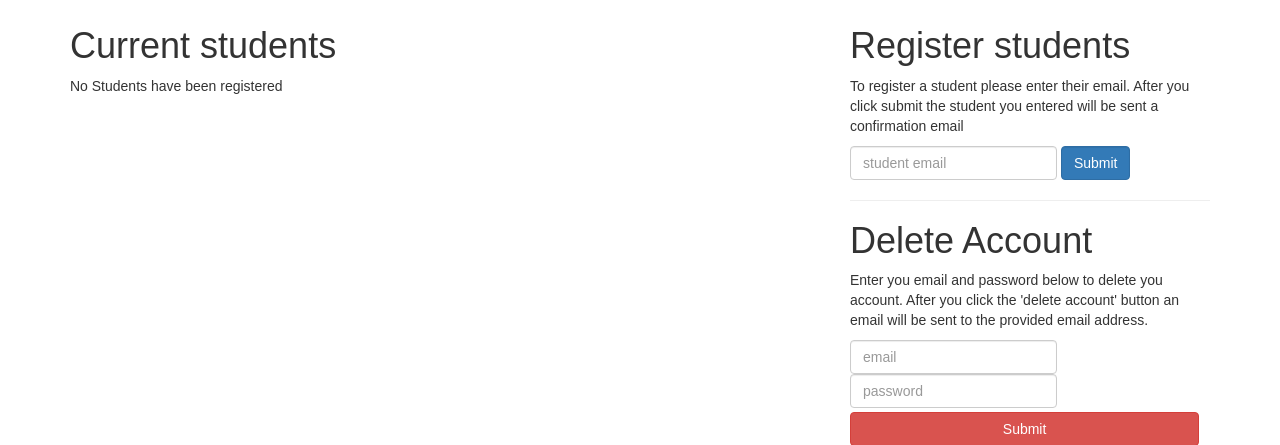
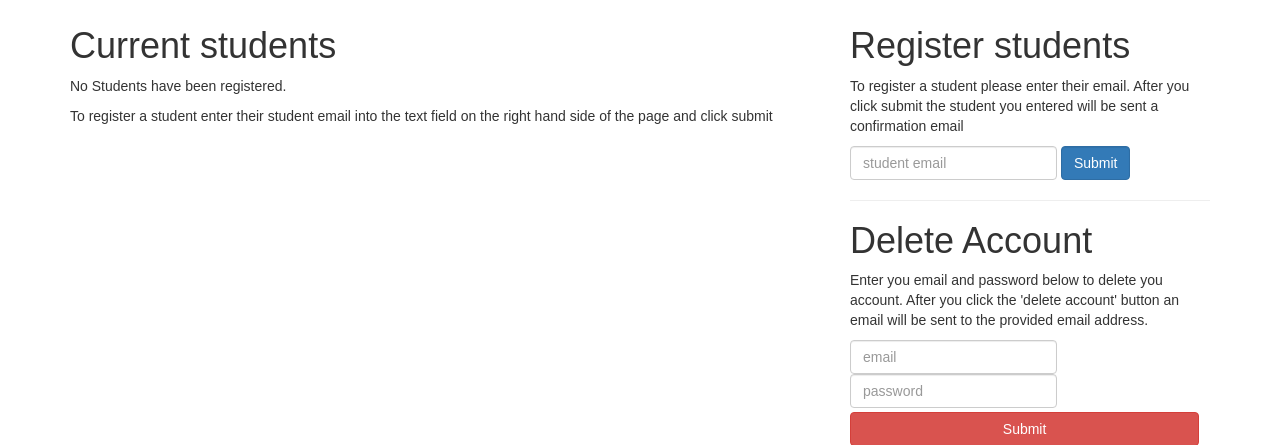
Before and after one commit to iso1234/majorwork, a Flask app: page / in a window 1280 px wide. Shown: the part 54-499 px from the top of the page. Run offline with Flask 2, Linux system fonts and the light colour scheme; the visitor is signed in with stand-in values (Sample User, id 1); data that the repository does not hold is empty; some libraries are stand-ins or nearby versions.

Commit message:
Added instructions to the logged in page

```diff
--- a/website/templates/loggedIn.html
+++ b/website/templates/loggedIn.html
@@ -37,7 +37,8 @@
                     </tbody>
                     </table>
                 {% else %}
-                    <p>No Students have been registered</p>
+                    <p>No Students have been registered.</p>
+                    <p>To register a student enter their student email into the text field on the right hand side of the page and click submit</p>
                 {% endif %}
             </div>
         </div>
```
